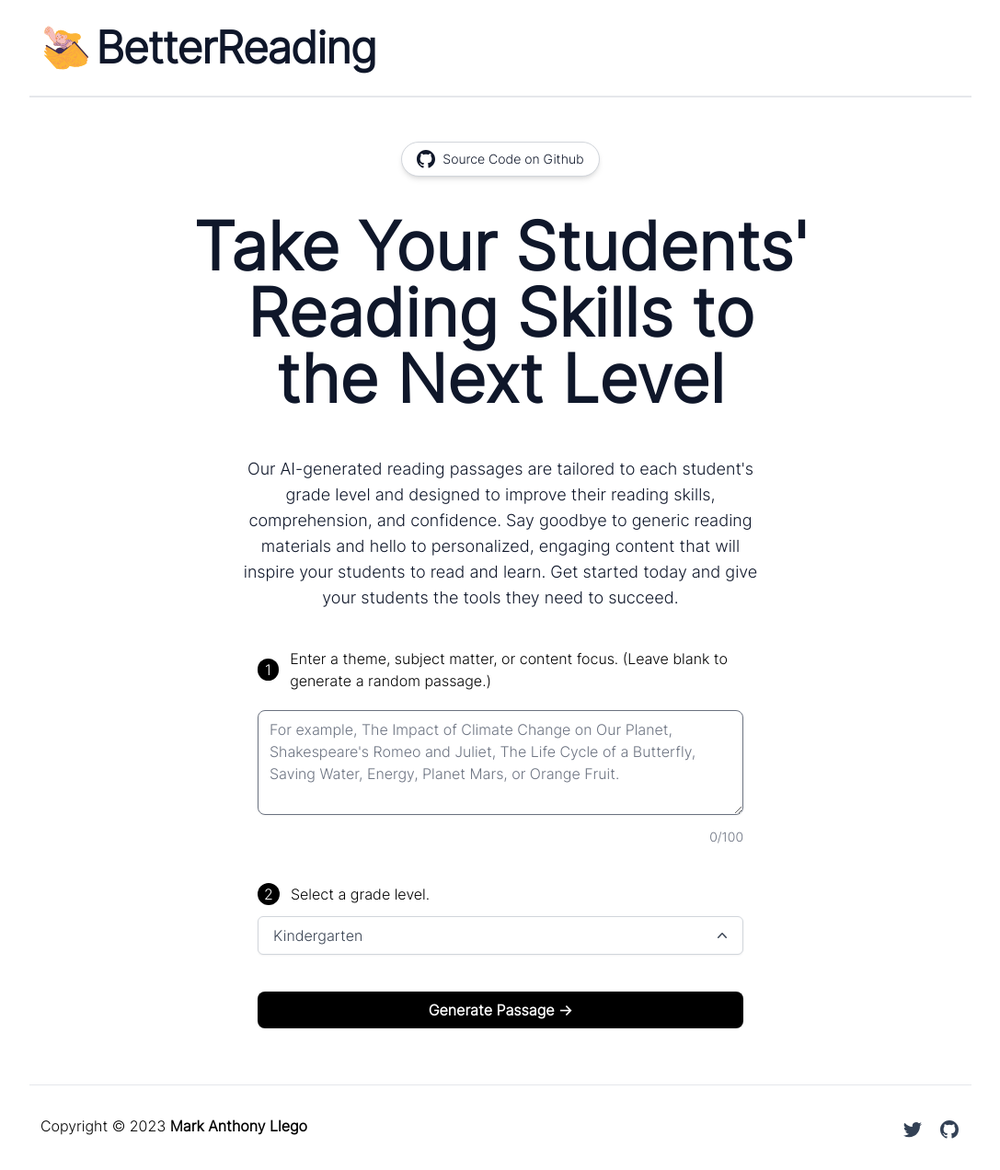
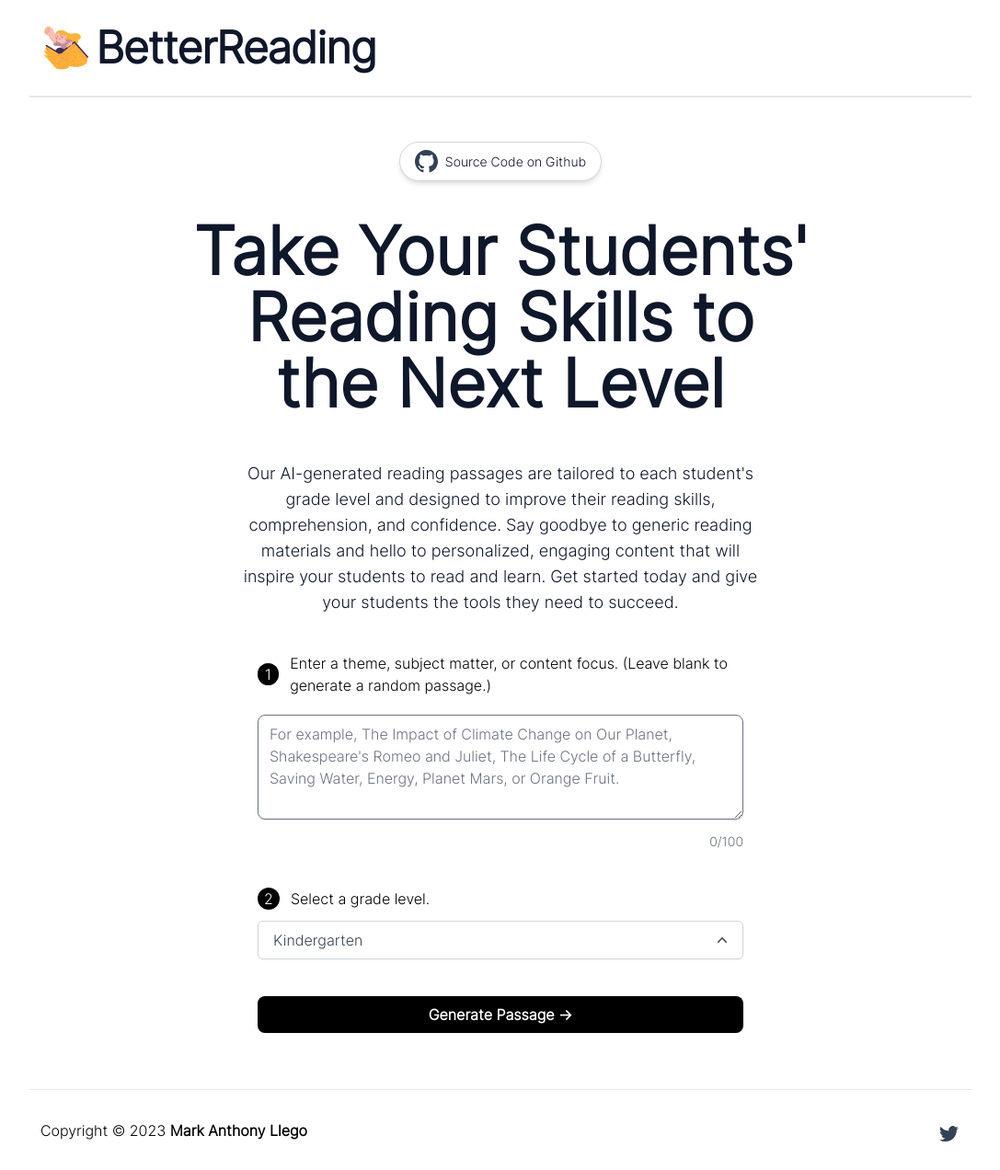
Before and after one commit to llegomark/betterreadings, a Next.js app: page / in a window 1280 px wide. Shown: the whole page at 92% size, without its empty margins (96-1183 px from the left). Built offline with nearby package versions, Linux system fonts and the light colour scheme.

Commit message:
updated icons

```diff
--- a/components/Footer.tsx
+++ b/components/Footer.tsx
@@ -1,4 +1,5 @@
 import Link from "next/link";
+import SocialIcon from "./SocialIcon";
 
 const currentYear = (): number => {
   const date = new Date();
@@ -25,26 +26,7 @@ export default function Footer() {
           className="group"
           aria-label="Mark Anthony Llego on Twitter"
         >
-          <svg
-            aria-hidden="true"
-            className="h-6 w-6 fill-slate-700 group-hover:fill-slate-500"
-          >
-            <path d="M8.29 20.251c7.547 0 11.675-6.253 11.675-11.675 0-.178 0-.355-.012-.53A8.348 8.348 0 0 0 22 5.92a8.19 8.19 0 0 1-2.357.646 4.118 4.118 0 0 0 1.804-2.27 8.224 8.224 0 0 1-2.605.996 4.107 4.107 0 0 0-6.993 3.743 11.65 11.65 0 0 1-8.457-4.287 4.106 4.106 0 0 0 1.27 5.477A4.073 4.073 0 0 1 2.8 9.713v.052a4.105 4.105 0 0 0 3.292 4.022 4.093 4.093 0 0 1-1.853.07 4.108 4.108 0 0 0 3.834 2.85A8.233 8.233 0 0 1 2 18.407a11.615 11.615 0 0 0 6.29 1.84" />
-          </svg>
-        </Link>
-        <Link
-          href="/github"
-          target={"_blank"}
-          rel="noopener noreferrer"
-          className="group"
-          aria-label="Mark Anthony Llego on GitHub"
-        >
-          <svg
-            aria-hidden="true"
-            className="h-6 w-6 fill-slate-700 group-hover:fill-slate-500"
-          >
-            <path d="M12 2C6.477 2 2 6.484 2 12.017c0 4.425 2.865 8.18 6.839 9.504.5.092.682-.217.682-.483 0-.237-.008-.868-.013-1.703-2.782.605-3.369-1.343-3.369-1.343-.454-1.158-1.11-1.466-1.11-1.466-.908-.62.069-.608.069-.608 1.003.07 1.531 1.032 1.531 1.032.892 1.53 2.341 1.088 2.91.832.092-.647.35-1.088.636-1.338-2.22-.253-4.555-1.113-4.555-4.951 0-1.093.39-1.988 1.029-2.688-.103-.253-.446-1.272.098-2.65 0 0 .84-.27 2.75 1.026A9.564 9.564 0 0 1 12 6.844a9.59 9.59 0 0 1 2.504.337c1.909-1.296 2.747-1.027 2.747-1.027.546 1.379.202 2.398.1 2.651.64.7 1.028 1.595 1.028 2.688 0 3.848-2.339 4.695-4.566 4.943.359.309.678.92.678 1.855 0 1.338-.012 2.419-.012 2.747 0 .268.18.58.688.482A10.02 10.02 0 0 0 22 12.017C22 6.484 17.522 2 12 2Z" />
-          </svg>
+          <SocialIcon platform="twitter" size={25} />
         </Link>
       </div>
     </footer>
--- a/components/GitHub.tsx
+++ b/components/GitHub.tsx
@@ -1,4 +1,10 @@
-export default function Github({ className }: { className?: string }) {
+type GithubIconProps = React.SVGProps<SVGSVGElement> & {
+  className?: string;
+};
+
+const GithubIcon: React.FC<GithubIconProps> = ({ className, ...rest }) => {
+  const svgClasses = `fill-slate-700 ${className ?? ""}`;
+
   return (
     <svg
       xmlns="http://www.w3.org/2000/svg"
@@ -6,9 +12,12 @@ export default function Github({ className }: { className?: string }) {
       height="20"
       fill="currentColor"
       viewBox="0 0 24 24"
-      className={className}
+      className={svgClasses.trim()}
+      {...rest}
     >
       <path d="M12 0c-6.626 0-12 5.373-12 12 0 5.302 3.438 9.8 8.207 11.387.599.111.793-.261.793-.577v-2.234c-3.338.726-4.033-1.416-4.033-1.416-.546-1.387-1.333-1.756-1.333-1.756-1.089-.745.083-.729.083-.729 1.205.084 1.839 1.237 1.839 1.237 1.07 1.834 2.807 1.304 3.492.997.107-.775.418-1.305.762-1.604-2.665-.305-5.467-1.334-5.467-5.931 0-1.311.469-2.381 1.236-3.221-.124-.303-.535-1.524.117-3.176 0 0 1.008-.322 3.301 1.23.957-.266 1.983-.399 3.003-.404 1.02.005 2.047.138 3.006.404 2.291-1.552 3.297-1.23 3.297-1.23.653 1.653.242 2.874.118 3.176.77.84 1.235 1.911 1.235 3.221 0 4.609-2.807 5.624-5.479 5.921.43.372.823 1.102.823 2.222v3.293c0 .319.192.694.801.576 4.765-1.589 8.199-6.086 8.199-11.386 0-6.627-5.373-12-12-12z" />
-    </svg>
+      </svg>
   );
-}
+};
+
+export default GithubIcon;
--- /dev/null
+++ b/components/SocialIcon.tsx
@@ -0,0 +1,48 @@
+import GithubIcon from "./GitHub";
+import TwitterIcon from "./Twitter";
+
+type SocialIconProps = React.SVGProps<SVGSVGElement> & {
+  className?: string;
+  platform: "twitter" | "github";
+  size?: number;
+};
+
+const SocialIcon: React.FC<SocialIconProps> = ({
+  className,
+  platform,
+  size = 20,
+  ...rest
+}) => {
+  const svgClasses = `fill-slate-700 ${className ?? ""}`;
+
+  switch (platform) {
+    case "twitter":
+      return (
+        <TwitterIcon
+          xmlns="http://www.w3.org/2000/svg"
+          width={size}
+          height={size}
+          fill="currentColor"
+          viewBox="0 0 24 24"
+          className={svgClasses.trim()}
+          {...rest}
+        />
+      );
+    case "github":
+      return (
+        <GithubIcon
+          xmlns="http://www.w3.org/2000/svg"
+          width={size}
+          height={size}
+          fill="currentColor"
+          viewBox="0 0 24 24"
+          className={svgClasses.trim()}
+          {...rest}
+        />
+      );
+    default:
+      return null;
+  }
+};
+
+export default SocialIcon;
--- /dev/null
+++ b/components/Twitter.tsx
@@ -0,0 +1,23 @@
+type TwitterIconProps = React.SVGProps<SVGSVGElement> & {
+    className?: string;
+  };
+
+  const TwitterIcon: React.FC<TwitterIconProps> = ({ className, ...rest }) => {
+    const svgClasses = `fill-slate-700 ${className ?? ""}`;
+
+    return (
+      <svg
+        xmlns="http://www.w3.org/2000/svg"
+        width="20"
+        height="20"
+        fill="currentColor"
+        viewBox="0 0 24 24"
+        className={svgClasses.trim()}
+        {...rest}
+      >
+        <path d="M8.29 20.251c7.547 0 11.675-6.253 11.675-11.675 0-.178 0-.355-.012-.53A8.348 8.348 0 0 0 22 5.92a8.19 8.19 0 0 1-2.357.646 4.118 4.118 0 0 0 1.804-2.27 8.224 8.224 0 0 1-2.605.996 4.107 4.107 0 0 0-6.993 3.743 11.65 11.65 0 0 1-8.457-4.287 4.106 4.106 0 0 0 1.27 5.477A4.073 4.073 0 0 1 2.8 9.713v.052a4.105 4.105 0 0 0 3.292 4.022 4.093 4.093 0 0 1-1.853.07 4.108 4.108 0 0 0 3.834 2.85A8.233 8.233 0 0 1 2 18.407a11.615 11.615 0 0 0 6.29 1.84" />
+        </svg>
+    );
+  };
+
+  export default TwitterIcon;
--- a/pages/index.tsx
+++ b/pages/index.tsx
@@ -9,9 +9,10 @@ import Header from "../components/Header";
 import LoadingDots from "../components/LoadingDots";
 import ResizablePanel from "../components/ResizablePanel";
 import { useRouter } from "next/router";
-import Github from "../components/GitHub";
+import GithubIcon from "../components/GitHub";
 import Balancer from "react-wrap-balancer";
 import React from "react";
+import SocialIcon from "../components/SocialIcon";
 
 // This defines the types of data that the API response should have
 interface ResponseType {
@@ -197,7 +198,7 @@ const Home: NextPage<{}> = () => {
           target="_blank"
           rel="noopener noreferrer"
         >
-          <Github />
+          <SocialIcon platform="github" size={25} />
           <p>Source Code on Github</p>
         </a>
         <h2 className="mx-auto max-w-4xl text-5xl font-bold tracking-normal text-slate-900 sm:text-6xl md:text-7xl">
```
